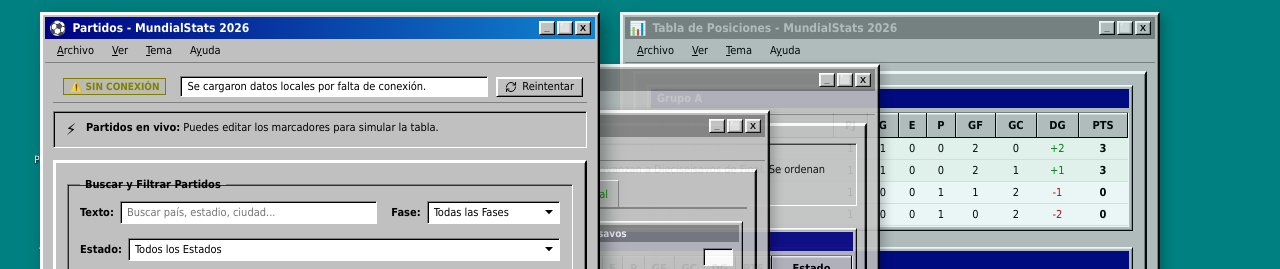
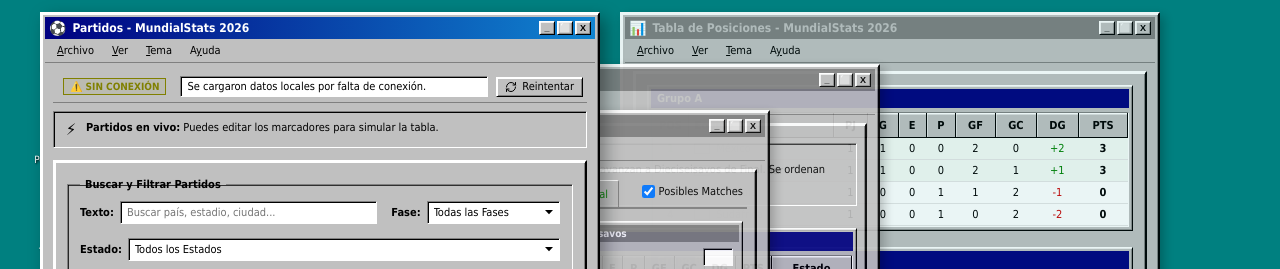
Before and after one commit to Henry7001/mundial_page, a React (Vite) app: page / in a window 1280 px wide. Shown: the top 269 px of the page. Built offline with nearby package versions, Linux system fonts and the light colour scheme; no server answers; grey boxes are pictures that could not be loaded.

Commit message:
feat: add App.jsx with match data processing, normalization, and group standings calculation utilities

```diff
--- a/src/App.jsx
+++ b/src/App.jsx
@@ -392,7 +392,7 @@ const slotMappings = [
   { id: 79, name: "M79", home: { type: "winner", group: "A" }, away: { type: "third", index: 2 } },
   { id: 80, name: "M80", home: { type: "winner", group: "G" }, away: { type: "runner_up", group: "D" } },
   { id: 81, name: "M81", home: { type: "winner", group: "B" }, away: { type: "third", index: 3 } },
-  { id: 82, name: "M82", home: { type: "winner", group: "H" }, away: { type: "runner_up", group: "J" } },
+  { id: 82, name: "M82", home: { type: "runner_up", group: "G" }, away: { type: "runner_up", group: "J" } },
   { id: 83, name: "M83", home: { type: "winner", group: "D" }, away: { type: "third", index: 4 } },
   { id: 84, name: "M84", home: { type: "runner_up", group: "K" }, away: { type: "runner_up", group: "L" } },
   { id: 85, name: "M85", home: { type: "winner", group: "H" }, away: { type: "third", index: 5 } },
@@ -401,15 +401,17 @@ const slotMappings = [
   { id: 88, name: "M88", home: { type: "winner", group: "K" }, away: { type: "third", index: 7 } },
 ];
 
-const resolveTeam = (slot, groupsList, bestThirdsList) => {
+const resolveTeam = (slot, groupsList, bestThirdsList, showPossibleMatches = true) => {
   if (!groupsList || groupsList.length === 0) {
     return { country: "TBD", name: "Por definir", isPlaceholder: true, label: "Por definir" };
   }
   if (slot.type === "winner" || slot.type === "runner_up") {
     const group = groupsList.find(g => g.letter === slot.group);
     if (group && group.teams && group.teams.length > 0) {
-      // Check if group is decided (at least one team has games played)
-      const isDecided = group.teams.some(t => t.games_played > 0);
+      // Check if group is decided based on showPossibleMatches
+      const isDecided = showPossibleMatches
+        ? group.teams.some(t => t.games_played > 0)
+        : group.teams.every(t => t.games_played === 3);
       if (isDecided) {
         const team = slot.type === "winner" ? group.teams[0] : group.teams[1];
         if (team) {
@@ -432,7 +434,9 @@ const resolveTeam = (slot, groupsList, bestThirdsList) => {
     const thirdTeam = bestThirdsList && bestThirdsList[slot.index];
     if (thirdTeam) {
       const group = groupsList.find(g => g.letter === thirdTeam.group);
-      const isDecided = group && group.teams.some(t => t.games_played > 0);
+      const isDecided = showPossibleMatches
+        ? group && group.teams.some(t => t.games_played > 0)
+        : group && group.teams.every(t => t.games_played === 3);
       if (isDecided) {
         return {
           country: thirdTeam.country,
@@ -452,13 +456,13 @@ const resolveTeam = (slot, groupsList, bestThirdsList) => {
   return { country: "TBD", name: "Por definir", isPlaceholder: true, label: "Por definir" };
 };
 
-const resolveKnockoutBracket = (groupsList, bestThirdsList, knockoutScores) => {
+const resolveKnockoutBracket = (groupsList, bestThirdsList, knockoutScores, showPossibleMatches = true) => {
   const matches = {};
 
   // 1. Resolve Round of 32 (M73 - M88)
   slotMappings.forEach(mapping => {
-    const homeTeam = resolveTeam(mapping.home, groupsList, bestThirdsList);
-    const awayTeam = resolveTeam(mapping.away, groupsList, bestThirdsList);
+    const homeTeam = resolveTeam(mapping.home, groupsList, bestThirdsList, showPossibleMatches);
+    const awayTeam = resolveTeam(mapping.away, groupsList, bestThirdsList, showPossibleMatches);
 
     const score = knockoutScores[mapping.id] || {};
     const homeScore = score.home !== undefined ? score.home : null;
@@ -610,6 +614,7 @@ function App() {
   const [stageFilter, setStageFilter] = useState('all'); // 'all' | 'group' | 'knockout'
   const [statusFilter, setStatusFilter] = useState('all'); // 'all' | 'completed' | 'scheduled'
   const [isRefreshing, setIsRefreshing] = useState(false);
+  const [showPossibleMatches, setShowPossibleMatches] = useState(true);
 
   // State and ref for interactive score edits
   const [customScores, setCustomScores] = useState({});
@@ -701,6 +706,7 @@ function App() {
     setKnockoutScores({});
     setActiveKnockoutRound('r32');
     setFocusedWindow('matches');
+    setShowPossibleMatches(true);
     fetchData(); // reload fresh copy
     alert("Se ha reiniciado el software MundialStats a su estado original.");
   };
@@ -1319,7 +1325,7 @@ function App() {
 
   const renderBracketContent = () => {
     const thirdsList = calculateBestThirds(groups);
-    const bracketMatches = resolveKnockoutBracket(groups, thirdsList, knockoutScores);
+    const bracketMatches = resolveKnockoutBracket(groups, thirdsList, knockoutScores, showPossibleMatches);
 
     // Filter matches by current tab and sort by match ID
     const activeMatches = Object.values(bracketMatches)
@@ -1360,6 +1366,16 @@ function App() {
           >
             Semis y Final
           </button>
+          <div style={{ marginLeft: 'auto', display: 'flex', alignItems: 'center', gap: '4px', fontSize: '11px', paddingRight: '4px', paddingBottom: '2px' }}>
+            <input
+              type="checkbox"
+              id="showPossible"
+              checked={showPossibleMatches}
+              onChange={(e) => setShowPossibleMatches(e.target.checked)}
+              style={{ margin: 0, cursor: 'pointer' }}
+            />
+            <label htmlFor="showPossible" style={{ cursor: 'pointer', userSelect: 'none', color: 'var(--win-text)' }}>Posibles Matches</label>
+          </div>
         </div>
 
         {/* Matches Grid */}
```
